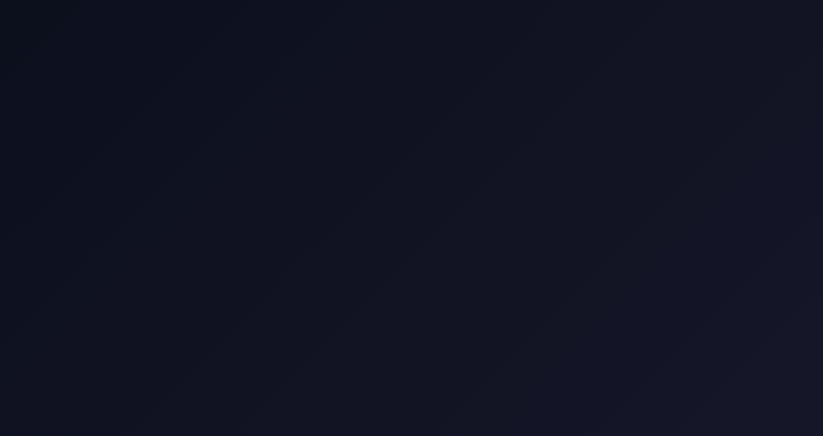
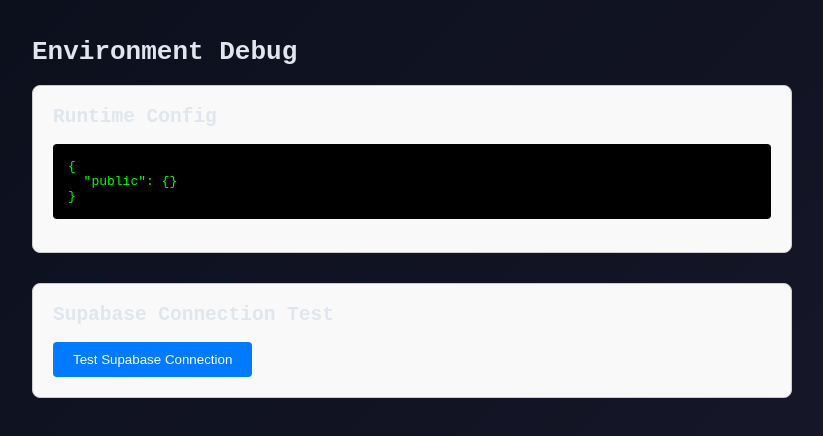
Before and after one commit to DreamCake123/EVE-Industry-Watch, a Nuxt app: page /debug in a window 1280 px wide. Before the commit this address had no page. Shown: the top 436 px of the page, without its empty margins (228-1051 px from the left). Built offline with nearby package versions, Linux system fonts and the light colour scheme; no server answers.

Commit message:
Fixes For Deployment

```diff
--- a/nuxt.config.ts
+++ b/nuxt.config.ts
@@ -1,11 +1,10 @@
 // https://nuxt.com/docs/api/configuration/nuxt-config
-export default defineNuxtConfig(
-  {
+export default defineNuxtConfig({
   compatibilityDate: '2025-05-15',
   devtools: { enabled: true },
   modules: ['@nuxtjs/supabase'],
   supabase: {
-    redirect: false
+    redirect: false,
   },
   runtimeConfig: {
     // Private keys (only available on server-side)
@@ -15,6 +14,7 @@
       supabaseUrl: process.env.SUPABASE_URL,
       supabaseAnonKey: process.env.SUPABASE_KEY,
     },
+  },
   // Configure server-side rendering and API routes
   nitro: {
     routeRules: {
--- /dev/null
+++ b/pages/debug.vue
@@ -0,0 +1,99 @@
+<template>
+  <div class="debug-container">
+    <h1>Environment Debug</h1>
+    <div class="debug-section">
+      <h2>Runtime Config</h2>
+      <pre>{{ JSON.stringify(runtimeConfig, null, 2) }}</pre>
+    </div>
+    <div class="debug-section">
+      <h2>Supabase Connection Test</h2>
+      <button @click="testSupabase" class="test-btn">Test Supabase Connection</button>
+      <div v-if="supabaseStatus" class="status" :class="{ error: supabaseError }">
+        {{ supabaseStatus }}
+      </div>
+    </div>
+  </div>
+</template>
+
+<script setup lang="ts">
+import type { Database } from '~/types/database';
+
+const runtimeConfig = useRuntimeConfig();
+const supabaseStatus = ref('');
+const supabaseError = ref(false);
+
+async function testSupabase() {
+  try {
+    supabaseStatus.value = 'Testing connection...';
+    supabaseError.value = false;
+
+    const supabase = useSupabaseClient<Database>();
+    const { data, error } = await supabase
+      .from('watchlist')
+      .select('count(*)')
+      .limit(1);
+
+    if (error) {
+      supabaseStatus.value = `Error: ${error.message}`;
+      supabaseError.value = true;
+    } else {
+      supabaseStatus.value = 'Connection successful!';
+      supabaseError.value = false;
+    }
+  } catch (err: any) {
+    supabaseStatus.value = `Connection failed: ${err.message}`;
+    supabaseError.value = true;
+  }
+}
+</script>
+
+<style scoped>
+.debug-container {
+  padding: 20px;
+  max-width: 800px;
+  margin: 0 auto;
+  font-family: monospace;
+}
+
+.debug-section {
+  margin-bottom: 30px;
+  padding: 20px;
+  border: 1px solid #ccc;
+  border-radius: 8px;
+  background: #f9f9f9;
+}
+
+.debug-section h2 {
+  margin-top: 0;
+}
+
+pre {
+  background: #000;
+  color: #0f0;
+  padding: 15px;
+  border-radius: 4px;
+  overflow-x: auto;
+}
+
+.test-btn {
+  padding: 10px 20px;
+  background: #007bff;
+  color: white;
+  border: none;
+  border-radius: 4px;
+  cursor: pointer;
+}
+
+.status {
+  margin-top: 10px;
+  padding: 10px;
+  border-radius: 4px;
+  background: #d4edda;
+  color: #155724;
+}
+
+.status.error {
+  background: #f8d7da;
+  color: #721c24;
+}
+</style>
--- a/pages/list.vue
+++ b/pages/list.vue
@@ -60,8 +60,8 @@
 <script setup lang="ts">
     import { ref } from 'vue';
     import { computed } from 'vue';
-    import { createClient } from '@supabase/supabase-js';
     import ListItem from '~/components/listItem.vue';
+    import type { Database } from '~/types/database';
 
     const materialEfficiencyIndex = ref(0);
     const db_name = 'watchlist';
@@ -71,15 +71,9 @@
         typeName: string;
     };
 
-    const config = useRuntimeConfig();
-    const supabaseUrl = config.public.supabaseUrl;
-    const supabaseKey = config.public.supabaseAnonKey;
+    // Use the built-in Supabase client from @nuxtjs/supabase with types
+    const supabase = useSupabaseClient<Database>();
 
-    if (!supabaseUrl || !supabaseKey) {
-        throw new Error('Supabase configuration is missing. Please check your environment variables.');
-    }
-
-    const supabase = createClient(supabaseUrl, supabaseKey);
     async function fetchWatchlist() {
         const { data, error } = await supabase
             .from('watchlist')
--- /dev/null
+++ b/types/database.ts
@@ -0,0 +1,26 @@
+export interface Database {
+  public: {
+    Tables: {
+      watchlist: {
+        Row: {
+          id: number
+          type_id: string
+          type_name: string
+          created_at?: string
+        }
+        Insert: {
+          id?: number
+          type_id: string
+          type_name: string
+          created_at?: string
+        }
+        Update: {
+          id?: number
+          type_id?: string
+          type_name?: string
+          created_at?: string
+        }
+      }
+    }
+  }
+}
```
